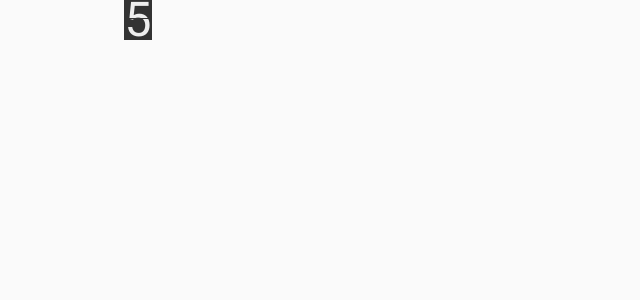
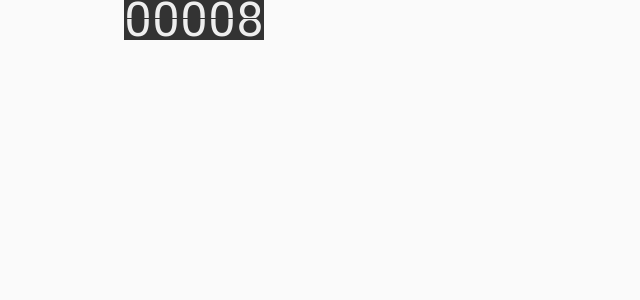
Before and after one commit to geocolumbus/electronics, a Next.js app: page / in a window 1280 px wide. Shown: the top 300 px of the page, without its empty margins (0-640 px from the left). Built offline with nearby package versions, Linux system fonts and the light colour scheme.

Commit message:
Finally working (flipnum)

```diff
--- /dev/null
+++ b/components/flipclock/FlipDisplay.js
@@ -0,0 +1,22 @@
+import { Box } from '@material-ui/core'
+import { makeStyles } from '@material-ui/core/styles'
+import FlipNumber from './FlipNumber'
+
+const useStyles = makeStyles(theme => ({
+    display: {
+        display: 'flex',
+        flexFlow: 'row wrap'
+    }
+}))
+
+export default function FlipDisplay({ digits, value }) {
+
+    const classes = useStyles()
+
+    return <Box className={classes.display}>
+        {[...Array(digits).keys()].map(i => {
+            const charVal = value.toString().padStart(digits, '0').charAt(i)
+            return <FlipNumber key={i} value={charVal}/>
+        })}
+    </Box>
+}
--- a/components/flipclock/FlipNumber.js
+++ b/components/flipclock/FlipNumber.js
@@ -48,20 +48,27 @@ const useStyles = makeStyles(theme => ({
 export default function FlipNumber({ value }) {
 
     const classes = useStyles()
+
     const [scale, setScale] = useState(1)
-    const startValue = (parseInt(value, 10) - 1).toString()
-    const endValue = value
+    const [currentValue, setCurrentValue] = useState()
+    const [previousValue, setPreviousValue] = useState()
+
+    if (currentValue !== value) {
+        setScale(1)
+        setPreviousValue(currentValue)
+        setCurrentValue(value)
+    }
 
     useEffect(() => {
         const interval = setInterval(() => {
             setScale(prevScale => {
-                return prevScale <= 0 ? 0 : prevScale - 0.15
+                return prevScale <= 0 ? 0 : prevScale - 0.25
             })
         }, 100)
         return () => clearInterval(interval)
-    }, [])
+    }, [scale])
 
-    const flipTop = ({ startValue, endValue }) => {
+    const flipTop = ({ previousValue, currentValue }) => {
         const scale1 = scale > 0.5 ? (scale - 0.5) * 2 : 0
         return <Box className={classes.flipTop}>
             <Box
@@ -71,12 +78,12 @@ export default function FlipNumber({ value }) {
                     marginTop: `${-14 * scale1}px`,
                     zIndex: 10
                 }}
-            >{startValue}</Box>
-            <Box className={classes.flipNumberTop}>{endValue}</Box>
+            >{previousValue}</Box>
+            <Box className={classes.flipNumberTop}>{currentValue}</Box>
         </Box>
     }
 
-    const flipBottom = ({ startValue, endValue }) => {
+    const flipBottom = ({ previousValue, currentValue }) => {
         let scale2 = scale <= 0.5 ? scale * 2 : 1
         scale2 = scale2 < 0 ? 0 : scale2
         return <Box className={classes.flipBottom}>
@@ -86,13 +93,13 @@ export default function FlipNumber({ value }) {
                     transform: `scaleY(${(1 - scale2)})`,
                     zIndex: 10
                 }}
-            >{endValue}</Box>
-            <Box className={classes.flipNumberBottom}>{startValue}</Box>
+            >{currentValue}</Box>
+            <Box className={classes.flipNumberBottom}>{previousValue}</Box>
         </Box>
     }
 
     return <Box className={classes.flipContainer}>
-        {flipTop({ startValue, endValue })}
-        {flipBottom({ startValue, endValue })}
+        {flipTop({ previousValue, currentValue })}
+        {flipBottom({ previousValue, currentValue })}
     </Box>
 }
--- a/pages/index.js
+++ b/pages/index.js
@@ -1,6 +1,7 @@
 import { makeStyles } from '@material-ui/core/styles'
 import { Container } from '@material-ui/core'
-import FlipNumber from '../components/flipclock/FlipNumber'
+import FlipDisplay from '../components/flipclock/FlipDisplay'
+import { useEffect, useState } from 'react'
 
 const useStyles = makeStyles(theme => ({
     container: {
@@ -11,10 +12,18 @@ const useStyles = makeStyles(theme => ({
 export default function Home() {
 
     const classes = useStyles()
+    const [count, setCount] = useState(1)
+
+    useEffect(() => {
+        const interval = setInterval(() => {
+            setCount(prevCount => prevCount + 1)
+        }, 1000)
+        return () => clearInterval(interval)
+    }, [])
 
     return (
         <Container className={classes.container}>
-            <FlipNumber value={'5'}/>
+            <FlipDisplay value={count} digits={5}/>
         </Container>
     )
 }
```
